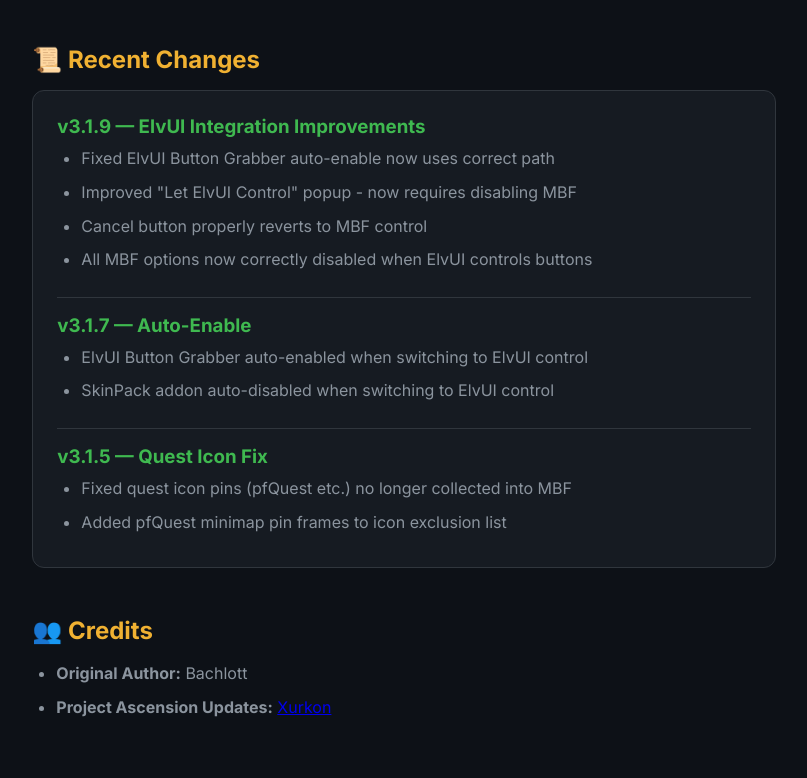
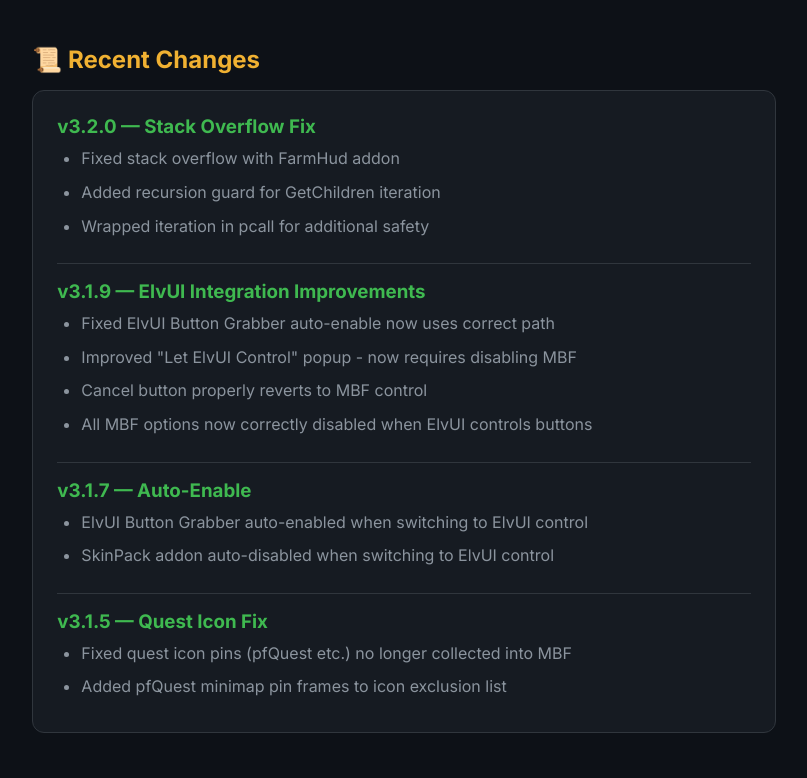
Before and after one commit to Xurkon/PA-MinimapButtonFrame, a plain HTML site: page docs/index.html in a window 1280 px wide. Shown: the part 1154-1932 px from the top of the page, without its empty margins (236-1043 px from the left). Drawn offline with Linux system fonts and the light colour scheme.

Commit message:
v3.2.0: Fix stack overflow with FarmHud addon

```diff
--- a/docs/index.html
+++ b/docs/index.html
@@ -251,7 +251,7 @@
         <h1>🔘 MinimapButtonFrame</h1>
         <p class="subtitle">Collects minimap addon buttons and organizes them into a movable, customizable frame</p>
         <div class="badges">
-            <span class="badge badge-version">v3.1.9</span>
+            <span class="badge badge-version">v3.2.0</span>
             <span class="badge badge-wow">WoW 3.3.5a</span>
             <span class="badge badge-ascension">Project Ascension</span>
         </div>
@@ -324,6 +324,14 @@
             <h2>📜 Recent Changes</h2>
             <div class="changelog">
                 <div class="changelog-item">
+                    <h3>v3.2.0 — Stack Overflow Fix</h3>
+                    <ul>
+                        <li>Fixed stack overflow with FarmHud addon</li>
+                        <li>Added recursion guard for GetChildren iteration</li>
+                        <li>Wrapped iteration in pcall for additional safety</li>
+                    </ul>
+                </div>
+                <div class="changelog-item">
                     <h3>v3.1.9 — ElvUI Integration Improvements</h3>
                     <ul>
                         <li>Fixed ElvUI Button Grabber auto-enable now uses correct path</li>
```
Also changed, not shown: ChangeLog.txt, 3 other files.
